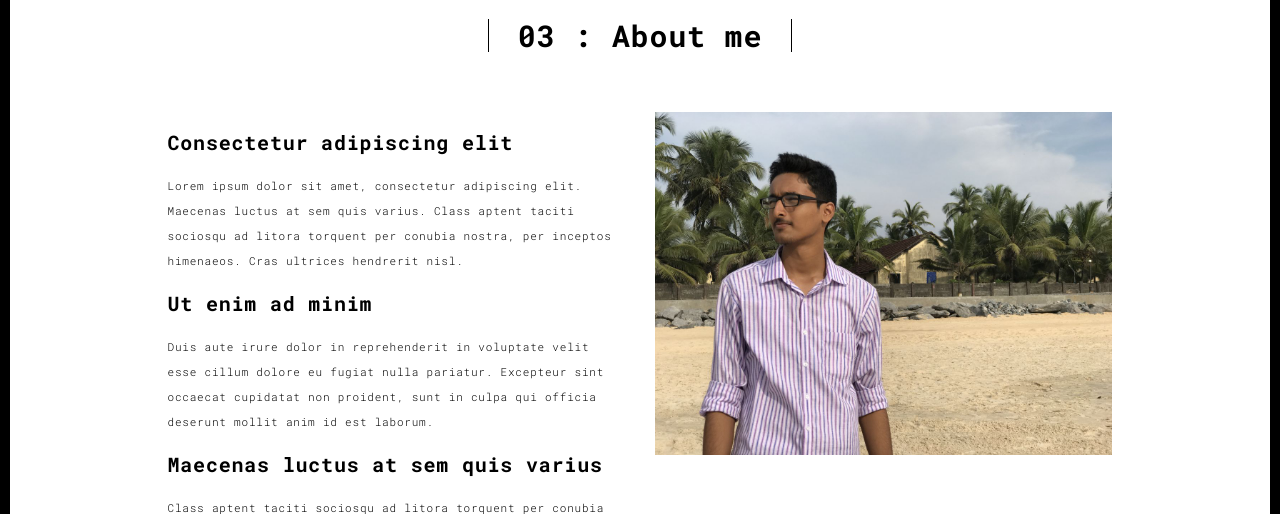
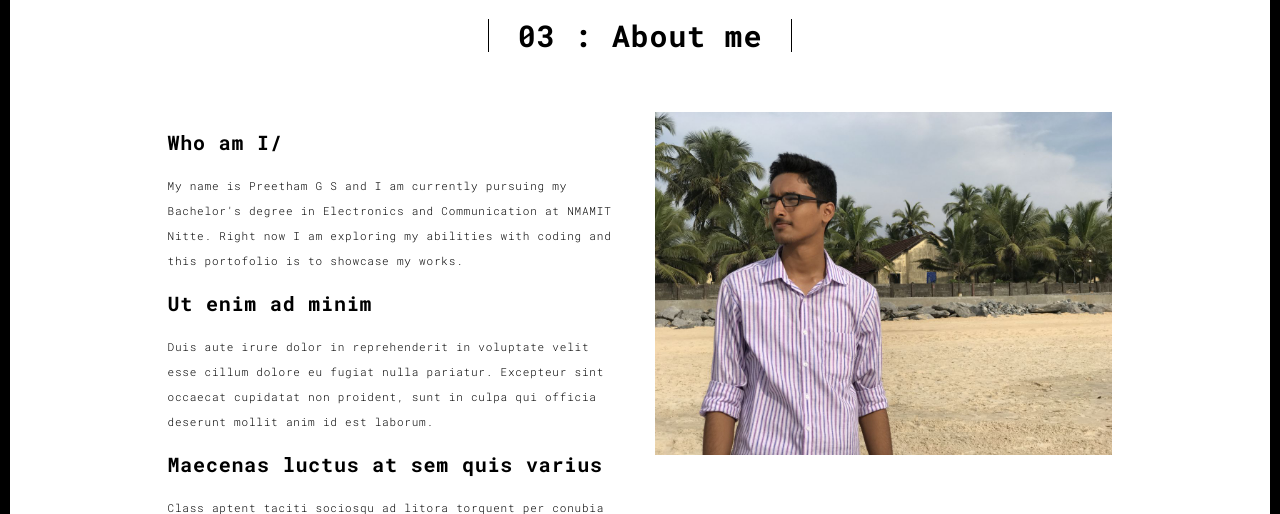
Before and after one commit to PreethamGS/my_portfolio, a Flask app: page /about.html in a window 1280 px wide. Shown: the part 90-604 px from the top of the page. Run offline with Flask 2, Linux system fonts and the light colour scheme; some libraries are stand-ins or nearby versions.

Commit message:
changing details in about page

```diff
--- a/templates/about.html
+++ b/templates/about.html
@@ -61,9 +61,8 @@
             <div class="col-md-10 col-md-offset-1">
               <div class="row">
                 <div class="col-xs-12 col-md-6">
-                  <h3>Consectetur adipiscing elit</h3>
-                  <p>Lorem ipsum dolor sit amet, consectetur adipiscing elit. Maecenas luctus at sem quis varius.
-                  Class aptent taciti sociosqu ad litora torquent per conubia nostra, per inceptos himenaeos. Cras ultrices hendrerit nisl.</p>
+                  <h3>Who am I/</h3>
+                  <p>My name is Preetham G S and I am currently pursuing my Bachelor's degree in Electronics and Communication at NMAMIT Nitte. Right now I am exploring my abilities with coding and this portofolio is to showcase my works. </p>
                   <h3>Ut enim ad minim </h3>
                   <p>Duis aute irure dolor in reprehenderit in voluptate velit esse
                   cillum dolore eu fugiat nulla pariatur. Excepteur sint occaecat cupidatat non
```
